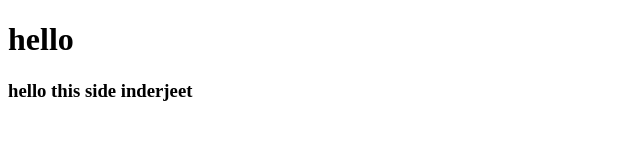
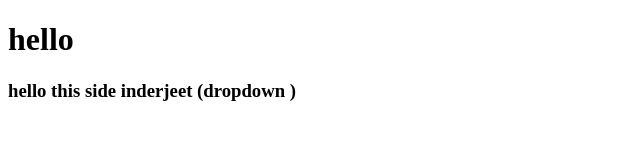
Before and after one commit to shubhamm-sk/medivacby_neo, a plain HTML site: page index.html in a window 1280 px wide. Shown: the whole page, without its empty margins (0-640 px from the left). Drawn offline with Linux system fonts and the light colour scheme.

Commit message:
add dropdown

```diff
--- a/index.html
+++ b/index.html
@@ -7,6 +7,6 @@
 </head>
 <body>
     <h1>hello </h1>
-    <h3> hello this side inderjeet </h3>
+    <h3> hello this side inderjeet (dropdown ) </h3>
 </body>
 </html>
```
